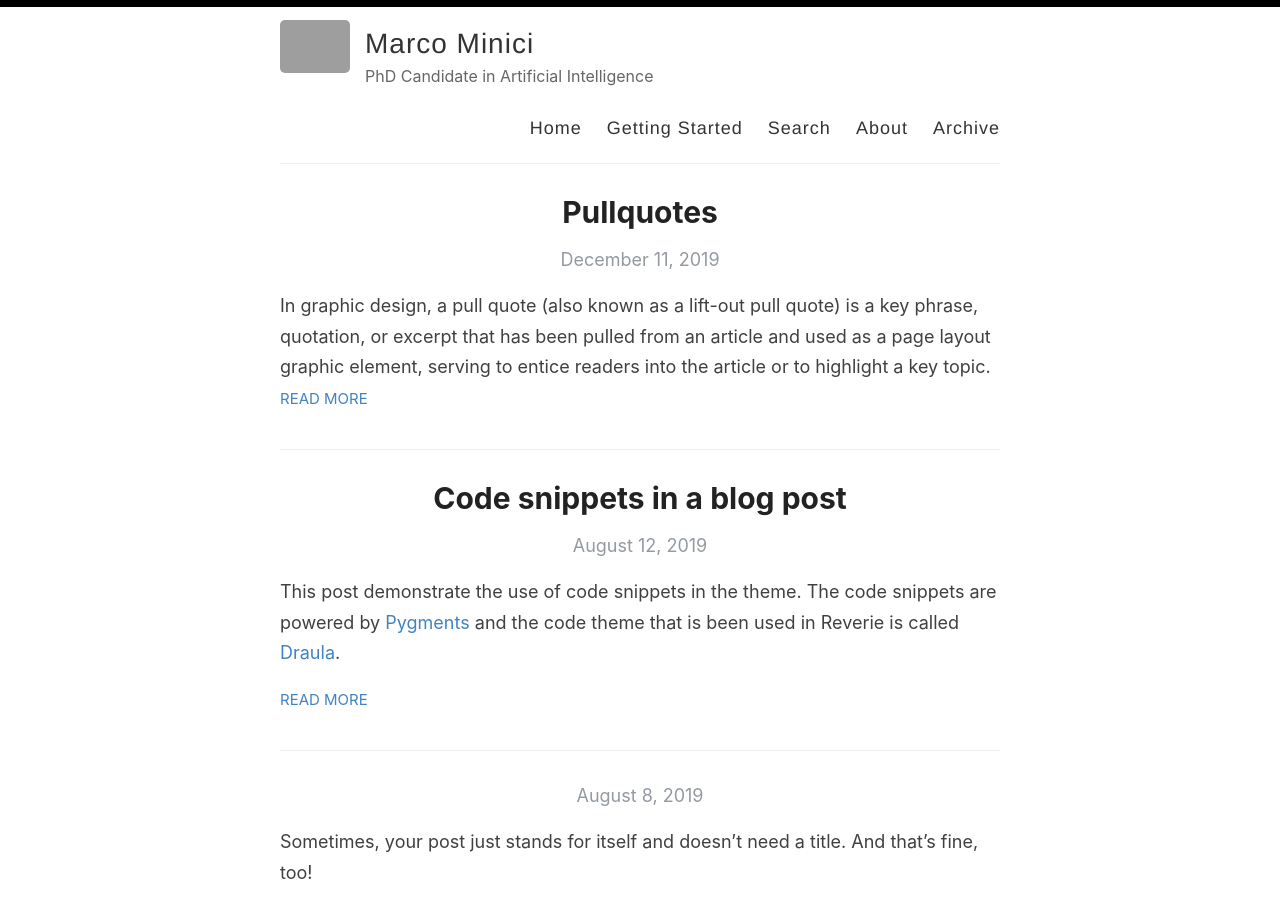
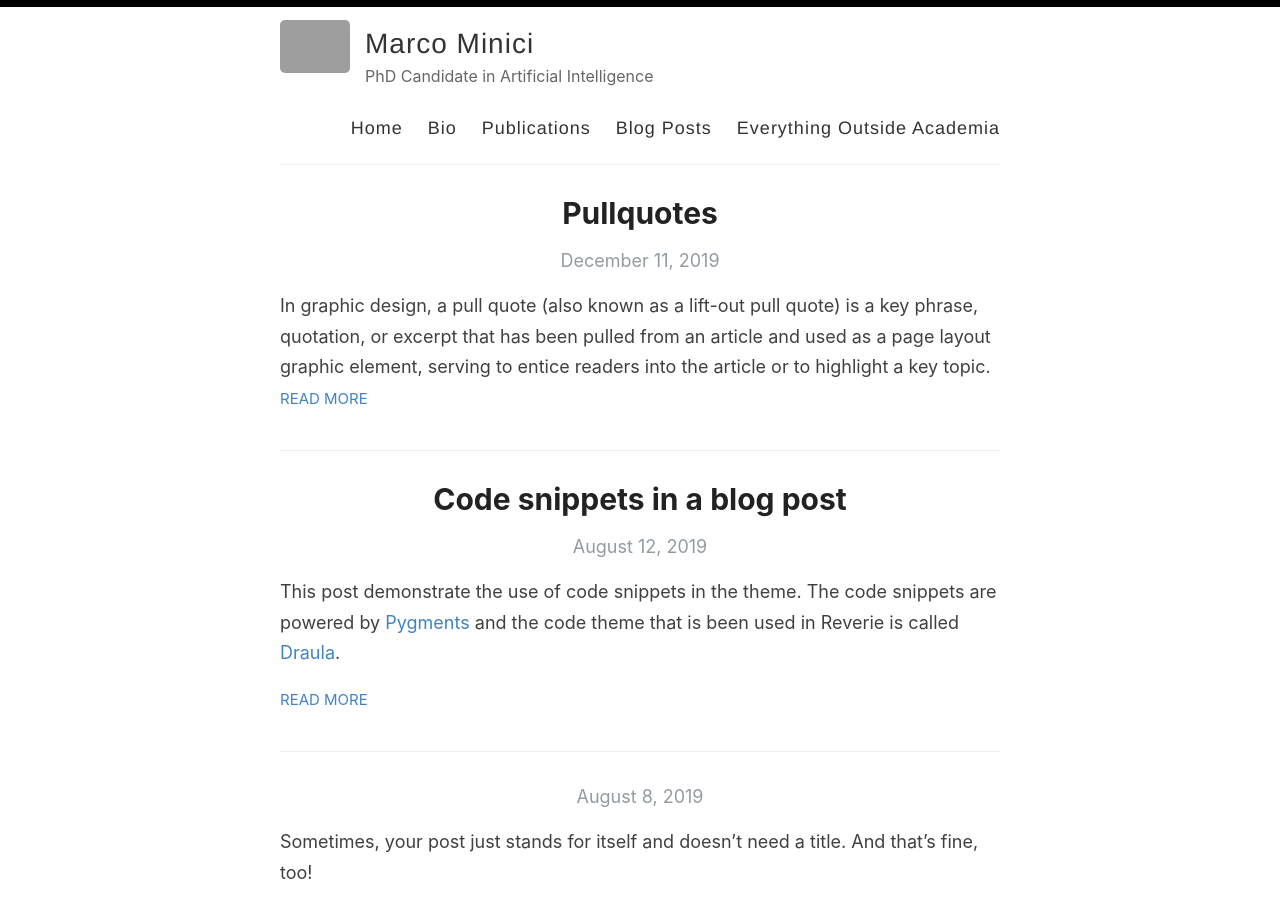
Before and after one commit to mminici/oldwebsite, a Jekyll site: the page built from index.html, in a window 1280 px wide and 900 px high. Built offline with Jekyll 4.4.1, drawn with Linux system fonts in a browser that asks for light colours; the list of posts is cut into pages by our own code; grey boxes are pictures that could not be loaded.

Commit message:
Update default.html

```diff
--- a/_layouts/default.html
+++ b/_layouts/default.html
@@ -29,10 +29,10 @@
 
             <nav>
               <a href="{{ site.baseurl }}/">Home</a>
-              <a href="{{ site.baseurl }}/getting-started">Getting Started</a>
-              <a href="{{ site.baseurl }}/search">Search</a>
-              <a href="{{ site.baseurl }}/about">About</a>
-              <a href="{{ site.baseurl }}/archive">Archive</a>
+              <a href="{{ site.baseurl }}/bio">Bio</a>
+              <a href="{{ site.baseurl }}/publications">Publications</a>
+              <a href="{{ site.baseurl }}/blog-posts">Blog Posts</a>
+              <a href="{{ site.baseurl }}/outside-academia">Everything Outside Academia</a>
             </nav>
           </header>
         </div>
```
